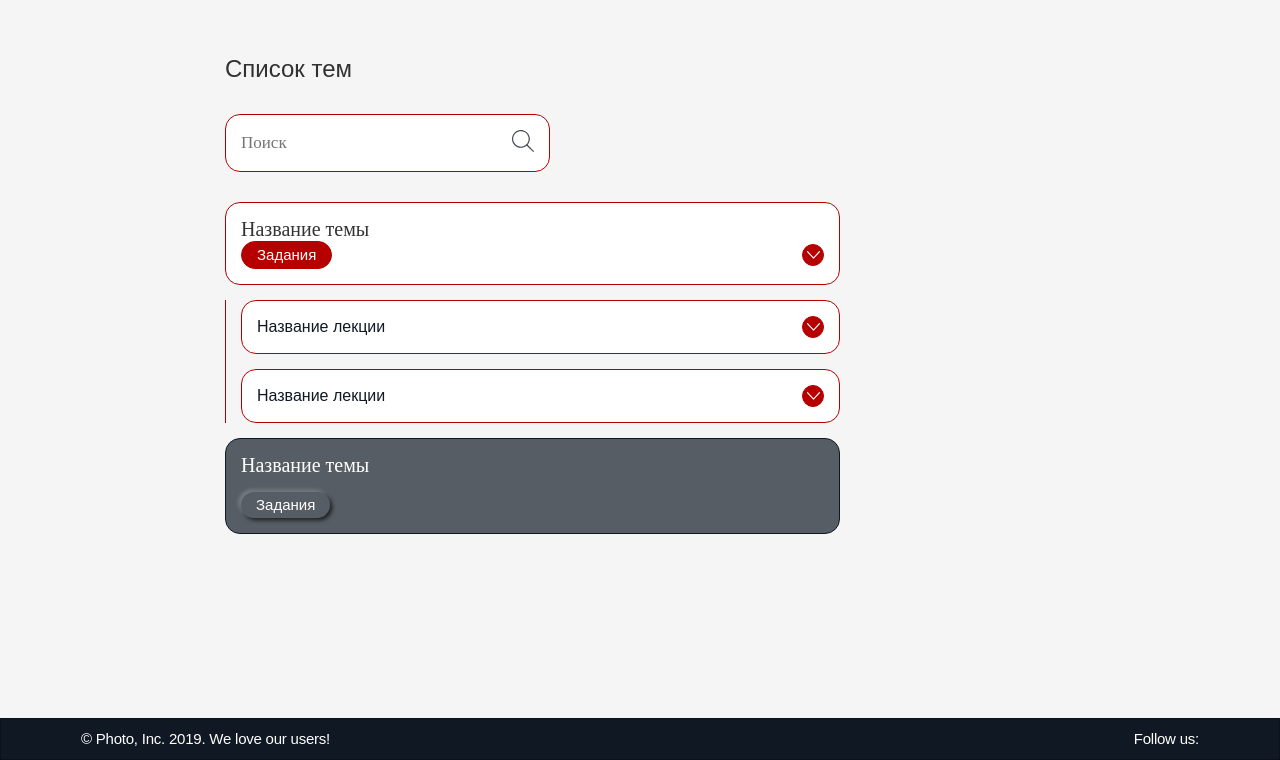
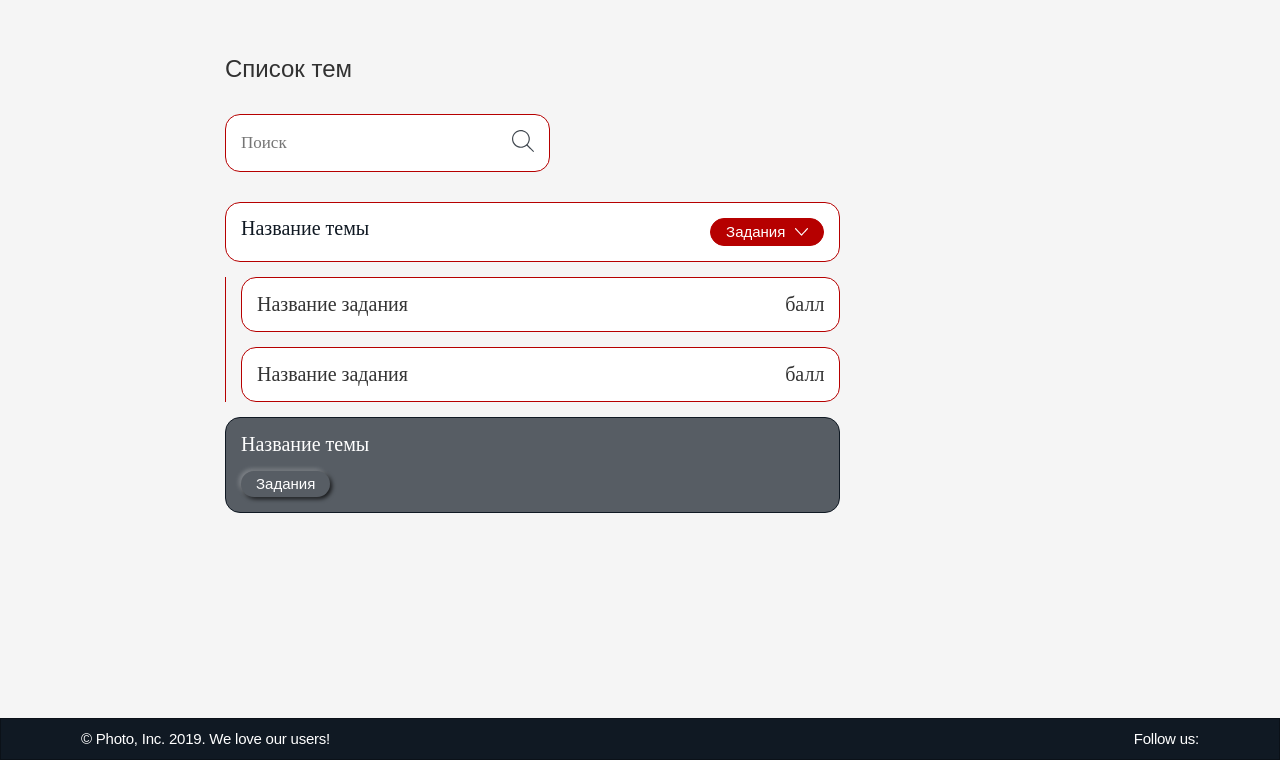
Before and after one commit to ElizavetaRykova/learnsql, a Django app: page /topic_list/ in a window 1280 px wide. Shown: the part 40-800 px from the top of the page. Run offline with Django 4.2, Linux system fonts and the light colour scheme; style sheets or scripts are compiled from the project's sources; some libraries are stand-ins or nearby versions; some web fonts are replaced.

Commit message:
Modify practice page a little bit

```diff
--- a/general/static/css/pages/topic_list.scss
+++ b/general/static/css/pages/topic_list.scss
@@ -16,13 +16,37 @@
     flex-direction: column;
     gap: 15px;
 }
+&__item{
+    display: flex;
+    gap: 15px;
+}
+}
+
+.topic-of-task{
+    color: rgba(0, 0, 0, 0.80);
+    text-align: center;
+    font-family: Montserrat;
+    font-size: 20px;
+    font-style: normal;
+    font-weight: 400;
+    line-height: normal;
+}
+
+.task__points{
+    color: rgba(0, 0, 0, 0.80);
+    text-align: center;
+    font-family: Montserrat;
+    font-size: 20px;
+    font-style: normal;
+    font-weight: 400;
+    line-height: normal;
 }
 
 .topic{
     position: relative;
     padding: 15px 15px;
     display: flex;
-    flex-direction: column;
+    flex-direction: row;
     justify-content: space-between;
     border-radius: 15px;
     border: 1px solid #B60000;
@@ -39,13 +63,14 @@
         align-items: center;
     }
     &__topic-of-lecture{
-        color: rgba(0, 0, 0, 0.80);
+        display: flex;
+        flex-direction: row;
+        justify-content: space-between;
+        color:#101923;
         text-align: center;
         font-family: Montserrat;
         font-size: 20px;
-        font-style: normal;
         font-weight: 400;
-        line-height: normal;
         &--lock{
             color: #FFF;
             text-align: center;
@@ -94,6 +119,9 @@
 }
 
 .link-to-lecture-task{
+    display: flex;
+    flex-direction: row;
+    justify-content: space-between;
     padding: 4px 15px;
     font-weight: 500;
     font-size: 15px;
@@ -142,6 +170,7 @@
         font-style: normal;
         font-weight: 400;
         line-height: normal;
+        outline: none;
     }
     &__icon{
         flex-shrink: 0;
@@ -149,14 +178,18 @@
 }
 
 .button-expand{
-    width: 22px;
-    height: 22px;
+    padding: 4px 15px;
     border: 1px solid #B60000;
     background: #B60000;
     border-radius: 90px;
     display: flex;
-    justify-content: center;
+    flex-direction: row;
+    gap: 10px;
     align-items: center;
+    font-weight: 500;
+    font-size: 15px;
+    line-height: 18px;
+    color: #FFFFFF;
 }
 .button-expand:hover{
     background: #780000;
--- a/general/templates/topic_list.html
+++ b/general/templates/topic_list.html
@@ -22,7 +22,6 @@
                                         <g clip-path="url(#clip0_149_961)">
                                         <path fill-rule="evenodd" clip-rule="evenodd" d="M7.98107 0.0238063C5.27311 0.366732 2.96396 1.77222 1.49674 3.97049C-0.921453 7.59352 -0.359468 12.4533 2.82088 15.4206C4.50098 16.9881 6.59804 17.8108 8.91355 17.8108C10.9243 17.8108 12.6849 17.2355 14.2446 16.0686L14.8089 15.6464L15.5681 16.3857C15.9857 16.7923 17.4341 18.2215 18.7867 19.5616C21.4522 22.2024 21.4457 22.1976 21.8226 21.8209C21.9386 21.705 22 21.562 22 21.4077C22 21.193 21.7142 20.8857 18.8233 17.9932L15.6465 14.8148L15.7914 14.6343C16.7651 13.4218 17.4819 11.8582 17.7442 10.3748C17.8774 9.62184 17.8558 7.95471 17.7036 7.23428C16.9431 3.63334 14.3666 1.00349 10.7993 0.186895C10.1975 0.0491469 8.53887 -0.0468004 7.98107 0.0238063ZM10.8354 1.45226C11.6301 1.65722 12.6424 2.11414 13.3444 2.58492C13.9586 2.99672 14.9522 4.012 15.3813 4.66594C16.2066 5.92409 16.5775 7.11285 16.6331 8.67818C16.7124 10.9146 16.0159 12.7249 14.46 14.3269C12.9673 15.8637 11.0957 16.6557 8.95662 16.6557C5.91509 16.6557 3.30374 15.0227 1.9723 12.2879C-0.280195 7.66131 2.54845 2.23138 7.69202 1.30844C8.53027 1.15799 9.9456 1.22275 10.8354 1.45226Z" fill="#101923" fill-opacity="0.8"/>
                                         </g>
-
                                         <defs>
                                             <clipPath id="clip0_149_961">
                                             <rect width="22" height="22" fill="white"/>
@@ -33,34 +32,21 @@
                         </form>
                   <ul class="topics__list">
                     <li class="topics__item topic">
-                        <div class="topic__top-part">
                             <a href="" class="topic__topic-of-lecture">Название темы</a>
-                        </div>
-                        <div class="topic__bottom-part">
-                            <a href="" class="topic__link-to-lecture-task link-to-lecture-task">Задания</a>
-                            <div class="topic__button-expand button-expand">
-                                <svg xmlns="http://www.w3.org/2000/svg" width="13" height="8" viewBox="0 0 13 8" fill="none">
-                                    <path fill-rule="evenodd" clip-rule="evenodd" d="M0.343185 0.0648389C0.0965533 0.18287 -0.0411083 0.491195 0.010921 0.809095C0.03304 0.944248 0.380813 1.34029 3.12607 4.3568C5.87137 7.37326 6.23181 7.75539 6.35481 7.77969C6.70502 7.84891 6.50159 8.04752 9.8605 4.3568C13.2184 0.667125 13.04 0.887769 12.9749 0.506775C12.9408 0.307068 12.7199 0.0643522 12.5382 0.026902C12.1929 -0.044306 12.3667 -0.212121 9.30882 3.14456L6.49306 6.23547L3.696 3.16403C2.12943 1.4438 0.853213 0.0739276 0.79498 0.0501916C0.655915 -0.00657195 0.480514 -0.000891544 0.343185 0.0648389Z" fill="white"/>
-                                    </svg>
-                            </div>
-                        </div>
-                    </li>
-                    <li class="accordion">
-                        <div class="accordion__item lecture">
-                                <a href="" class="topic-of-lecture">Название лекции</a>
-                                <div class="lecture__button-expand button-expand">
-                                    <svg xmlns="http://www.w3.org/2000/svg" width="13" height="8" viewBox="0 0 13 8" fill="none">
-                                        <path fill-rule="evenodd" clip-rule="evenodd" d="M0.343185 0.0648389C0.0965533 0.18287 -0.0411083 0.491195 0.010921 0.809095C0.03304 0.944248 0.380813 1.34029 3.12607 4.3568C5.87137 7.37326 6.23181 7.75539 6.35481 7.77969C6.70502 7.84891 6.50159 8.04752 9.8605 4.3568C13.2184 0.667125 13.04 0.887769 12.9749 0.506775C12.9408 0.307068 12.7199 0.0643522 12.5382 0.026902C12.1929 -0.044306 12.3667 -0.212121 9.30882 3.14456L6.49306 6.23547L3.696 3.16403C2.12943 1.4438 0.853213 0.0739276 0.79498 0.0501916C0.655915 -0.00657195 0.480514 -0.000891544 0.343185 0.0648389Z" fill="white"/>
-                                    </svg>
-                                </div>
-                        </div>
-                        <div class="accordion__item lecture">
-                            <a href="" class="topic-of-lecture">Название лекции</a>
-                            <div class="lecture__button-expand button-expand">
+                            <div class="topic__button-expand button-expand">Задания
                                 <svg xmlns="http://www.w3.org/2000/svg" width="13" height="8" viewBox="0 0 13 8" fill="none">
                                     <path fill-rule="evenodd" clip-rule="evenodd" d="M0.343185 0.0648389C0.0965533 0.18287 -0.0411083 0.491195 0.010921 0.809095C0.03304 0.944248 0.380813 1.34029 3.12607 4.3568C5.87137 7.37326 6.23181 7.75539 6.35481 7.77969C6.70502 7.84891 6.50159 8.04752 9.8605 4.3568C13.2184 0.667125 13.04 0.887769 12.9749 0.506775C12.9408 0.307068 12.7199 0.0643522 12.5382 0.026902C12.1929 -0.044306 12.3667 -0.212121 9.30882 3.14456L6.49306 6.23547L3.696 3.16403C2.12943 1.4438 0.853213 0.0739276 0.79498 0.0501916C0.655915 -0.00657195 0.480514 -0.000891544 0.343185 0.0648389Z" fill="white"/>
                                 </svg>
                             </div>
+                    </li>
+                    <li class="accordion">
+                        <div class="accordion__item lecture">
+                            <a href="" class="topic-of-task">Название задания</a>
+                            <div class="task__points">балл</div>
+                        </div>
+                        <div class="accordion__item lecture">
+                            <a href="" class="topic-of-task">Название задания</a>
+                            <div class="task__points">балл</div>
                     </div>
                     </li>
                     <li class="topics__item topic--lock">
```
